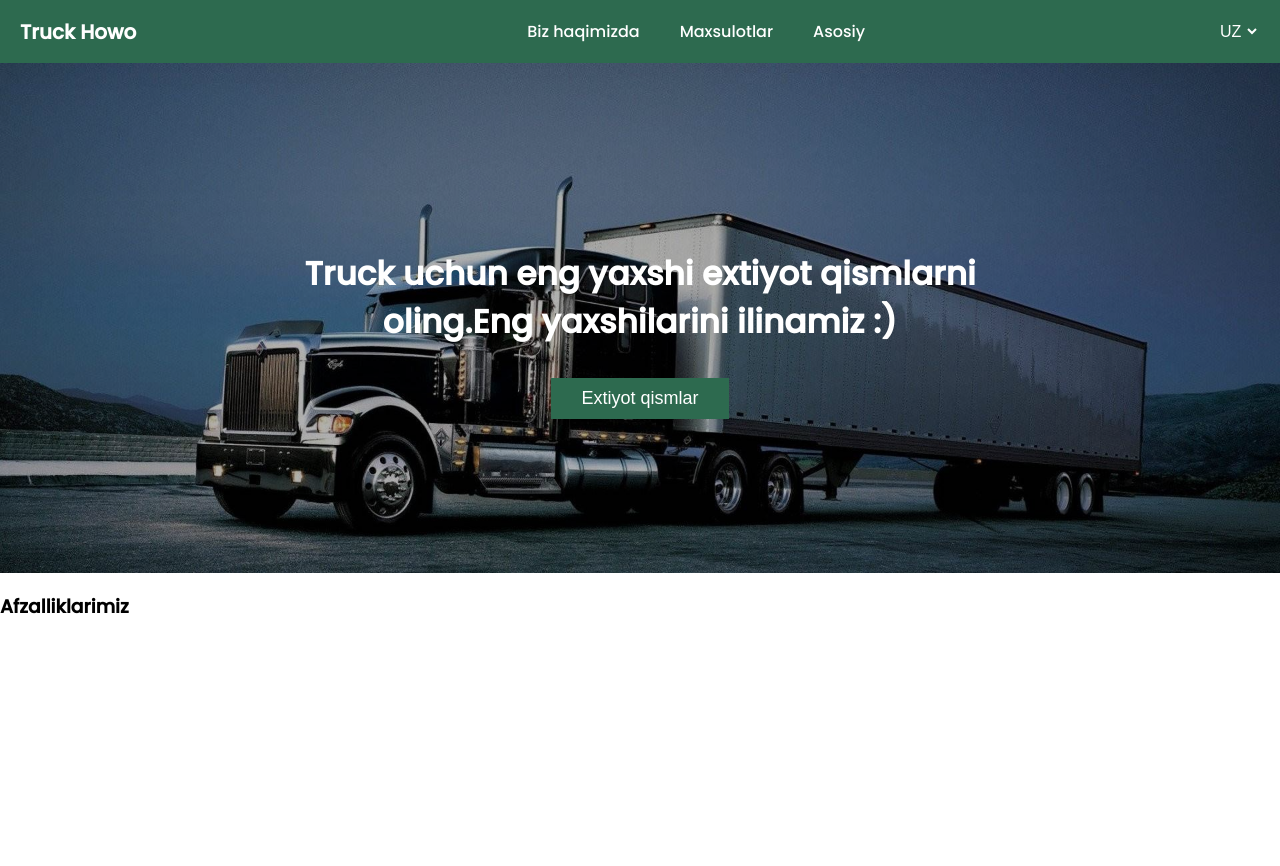
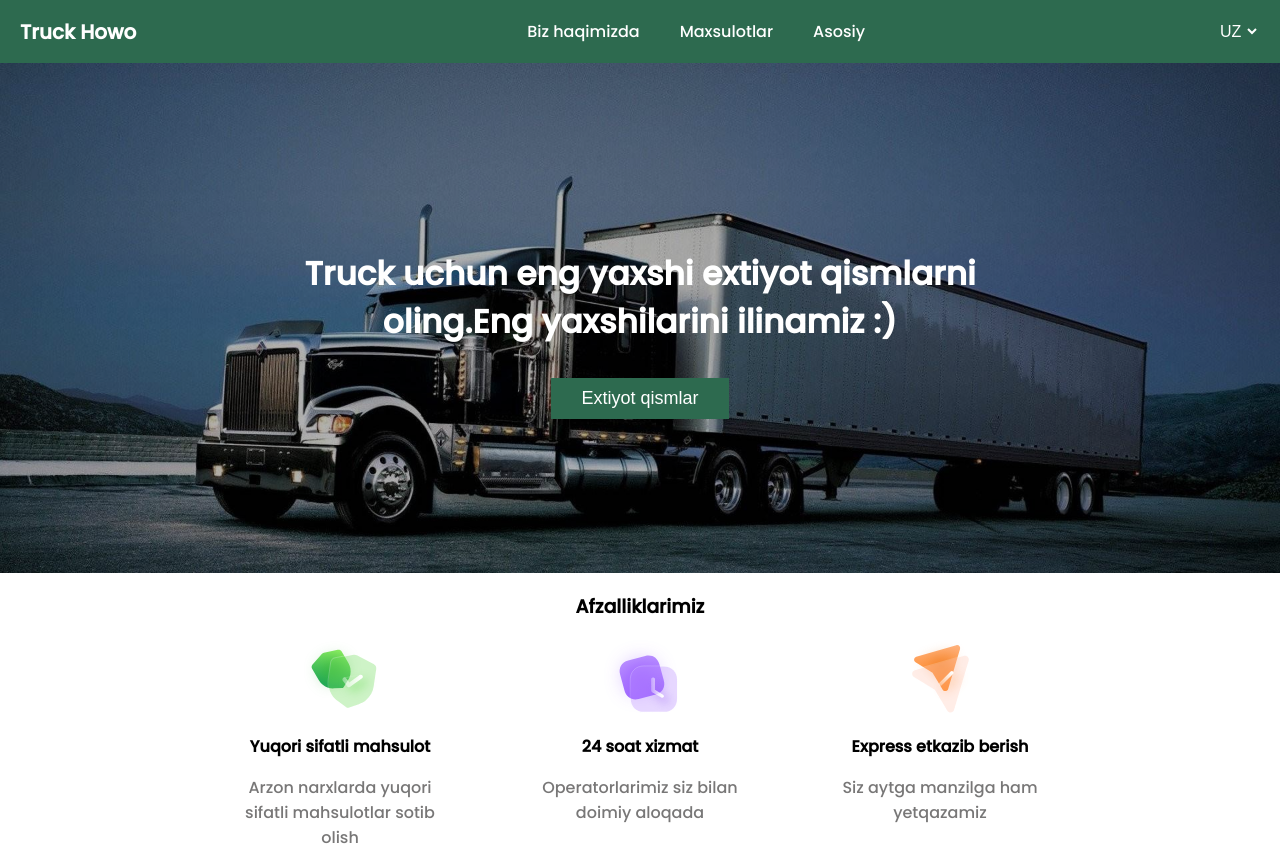
Before and after one commit to AnvarjonShavqiyev/Truck-Howo, a React (Vite) app: page / in a window 1280 px wide. Before the commit the page ends 800 px from the top, so only its background shows below. Built offline with nearby package versions, Linux system fonts and the light colour scheme.

Commit message:
hero is completed

```diff
--- a/src/components/hero/Hero.jsx
+++ b/src/components/hero/Hero.jsx
@@ -1,6 +1,10 @@
 import React from 'react'
 import './Hero.scss'
 import { useTranslation } from 'react-i18next'
+import Container from '../../utils/Utils'
+import clock from '../../assets/photo/clock.svg'
+import check from '../../assets/photo/time.svg'
+import deleviry from '../../assets/photo/yetkazish.svg'
 const Hero = () => {
   const { t } = useTranslation()
   return (
@@ -13,10 +17,26 @@ const Hero = () => {
         <div className='hero-background'></div>
       </div>
       <div className='adventages'>
-        <h3>Afzalliklarimiz</h3>
-        <div className='adventages-wrapper'>
-
-        </div>
+        <Container>
+          <h3>Afzalliklarimiz</h3>
+          <div className='adventages-wrapper'>
+            <div>
+              <img src={check}></img>
+              <strong>Yuqori sifatli mahsulot</strong>
+              <p>Arzon narxlarda yuqori sifatli mahsulotlar sotib olish</p>
+            </div>
+            <div>
+              <img src={clock}></img>
+              <strong>24 soat xizmat</strong>
+              <p>Operatorlarimiz siz bilan doimiy aloqada</p>
+            </div>
+            <div>
+              <img src={deleviry}></img>
+              <strong>Express etkazib berish</strong>
+              <p>Siz aytga manzilga ham yetqazamiz</p>
+            </div>
+          </div>
+        </Container>
       </div>
     </div>
   )
--- a/src/components/hero/Hero.scss
+++ b/src/components/hero/Hero.scss
@@ -38,3 +38,27 @@
     border: none;
     cursor: pointer;
 }
+.adventages{
+    display: flex;
+    flex-direction: column;
+    align-items: center;
+    text-align: center;
+}
+.adventages-wrapper{
+    display: flex;
+    gap: 100px;
+}
+.adventages-wrapper div{
+    display: flex;
+    flex-direction: column;
+    align-items: center;
+    }
+.adventages-wrapper div img{
+    width: 75px;
+    aspect-ratio: 1/1;
+    margin-bottom: 20px;
+}
+.adventages-wrapper div p{
+    color: #787777;
+    width: 200px;
+}
--- a/src/i18n/i18n.js
+++ b/src/i18n/i18n.js
@@ -12,7 +12,10 @@ i18n
             "maxsulotlar":"Maxsulotlar",
             "asosiy":"Asosiy",
             "hero-information":"Truck uchun eng yaxshi extiyot qismlarni oling.Eng yaxshilarini ilinamiz :)",
-            "extiyot-qismlar":"Extiyot qismlar"
+            "extiyot-qismlar":"Extiyot qismlar",
+            "check-title":"Yuqori sifatli mahsulot",
+            "check-info":"Arzon narxlarda yuqori sifatli mahsulotlar sotib olish",
+            "clock-title":"24 soat xizmat"
         },
       },
       RU:{
@@ -21,7 +24,10 @@ i18n
             "maxsulotlar":"Продукты",
             "asosiy":"Oсновной",
             "hero-information":"Приобретайте лучшие запчасти для вашего грузовика.Мы опубликуем лучшие :)",
-            "extiyot-qismlar":"Запасные части"
+            "extiyot-qismlar":"Запасные части",
+            "check-title":"Высококачественный продукт",
+            "check-info":"Покупайте качественную продукцию по низким ценам",
+            "clock-title":"24-часовое обслуживание"
         },
       }
     },
```
Also changed, not shown: src/components/brands/Brands.jsx (line endings or trailing spaces).
